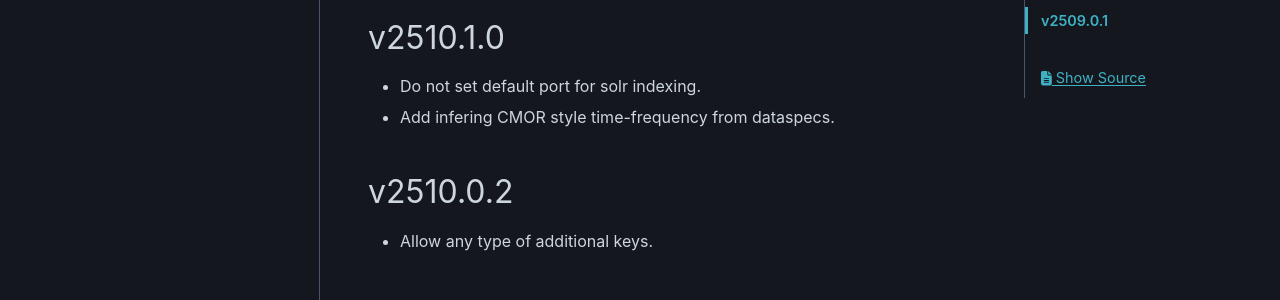
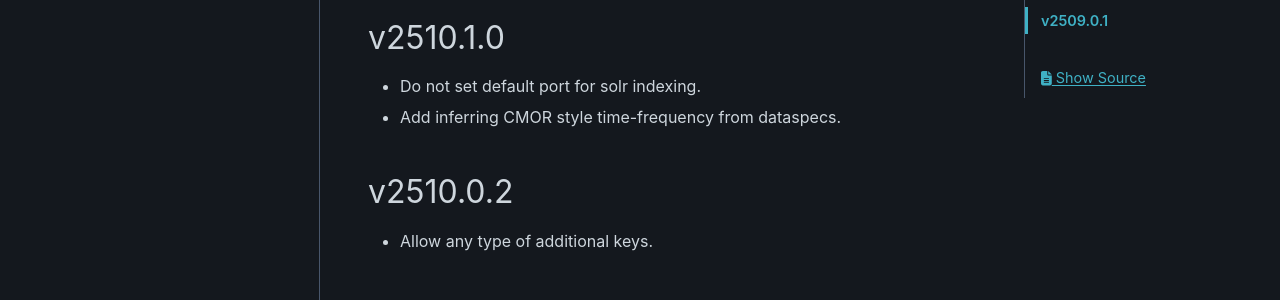
Before and after one commit to freva-org/metadata-crawler, a Sphinx documentation site: the page built from docs/source/whatsnew.rst, in a window 1280 px wide and 900 px high. Shown: the part 260-560 px from the top of the window. Built offline with Sphinx 7.4.7 and the PyData theme 0.15.4, drawn with Linux system fonts in a browser that asks for light colours.

Commit message:
Fix typo.

```diff
--- a/docs/source/whatsnew.rst
+++ b/docs/source/whatsnew.rst
@@ -6,7 +6,7 @@ This document highlights major changes and additions across releases.
 v2510.1.0
 ---------
 * Do not set default port for solr indexing.
-* Add infering CMOR style time-frequency from dataspecs.
+* Add inferring CMOR style time-frequency from dataspecs.
 
 v2510.0.2
 ---------
```
